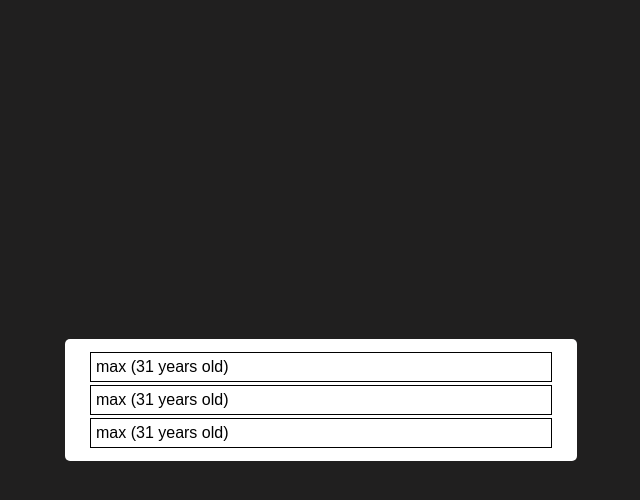
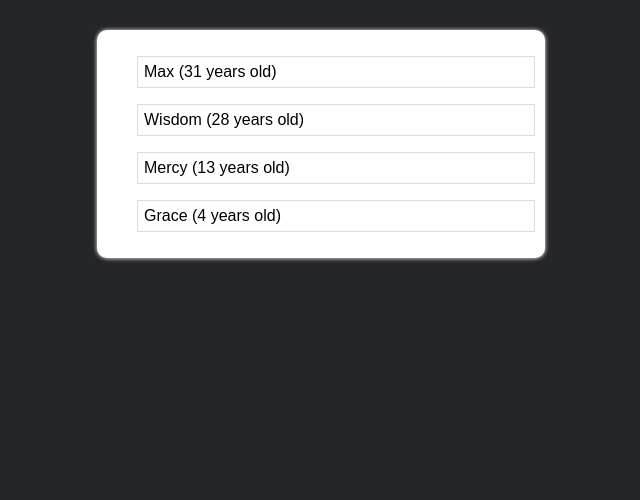
Before and after one commit to ogedengbewisdom/adding_user_reactApp, a React (Create React App) app: page / in a window 1280 px wide. Shown: the top 500 px of the page, without its empty margins (319-959 px from the left). Built offline with nearby package versions, Linux system fonts and the light colour scheme.

Commit message:
add array of dummy data

```diff
--- a/src/App.js
+++ b/src/App.js
@@ -1,11 +1,19 @@
 import React from 'react';
-import User from './components/User';
-
+import UserBackground from './components/UserBackground';
 
 function App() {
+
+  const users = [
+    {name: "Max", age: 31},
+    {name: "Wisdom", age: 28},
+    {name: "Mercy", age: 13},
+    {name: "Grace", age: 4}
+  ]
   return (
     <div>
-      <User />
+      <UserBackground
+       item={users}
+      />
     </div>
   );
 }
```
